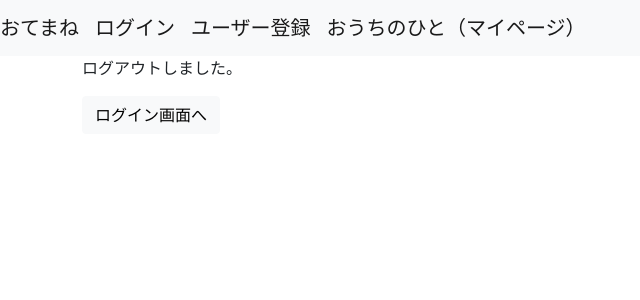
After one commit to yzwnrm/otemane, a Django app: page /app/logout_done/ in a window 1280 px wide. The commit adds this page. Shown: the top 300 px of the page, without its empty margins (0-640 px from the left). Run offline with Django 5.2, Linux system fonts and the light colour scheme.

Commit message:
ログアウト完了画面作成

```diff
--- a/otemane/app/urls.py
+++ b/otemane/app/urls.py
@@ -2,7 +2,7 @@ from django.urls import path
 from .views import (
     UserRegisterView, HomeView, UserLoginView,
     UserLogoutView, UserView, PasswordChangeDone,
-    PasswordChange, RegistDone, GuideView,
+    PasswordChange, RegistDone, GuideView, UserLogoutDone,
 )
 from . import views
 
@@ -14,6 +14,7 @@ urlpatterns = [
     path('regist_done/', RegistDone.as_view(), name='regist_done'),
     path('user_login/', UserLoginView.as_view(), name='user_login'),
     path('user_logout/', UserLogoutView.as_view(), name='user_logout'),
+    path('logout_done/', UserLogoutDone.as_view(), name='logout_done'),
     path('user/', UserView.as_view(), name='user'),
     path('password_change/', PasswordChange.as_view(), name='password_change'),
     path('password_change/done/', PasswordChangeDone.as_view(), name='password_change_done'),
--- a/otemane/app/views.py
+++ b/otemane/app/views.py
@@ -65,7 +65,10 @@ class UserLogoutView(View):
 
     def post(self, request, *args, **kwargs):
         logout(request)
-        return redirect('app:home')
+        return redirect('app:logout_done')
+
+class UserLogoutDone(TemplateView):
+    template_name = 'logout_done.html'
 
 class UserView(LoginRequiredMixin, TemplateView):
     template_name = 'user.html'
--- a/otemane/templates/base.html
+++ b/otemane/templates/base.html
@@ -20,7 +20,7 @@
             <a class="navbar-brand" href="{% url 'app:user_login' %}">ログイン</a>
             <a class="navbar-brand" href="{% url 'app:regist' %}">ユーザー登録</a>
             {% endif %}
-            <a class="navbar-brand" href="{% url 'app:user' %}">マイページ</a>
+            <a class="navbar-brand" href="{% url 'app:user' %}">おうちのひと（マイページ）</a>
         </nav>
         {% block content %}
         {% endblock %}
--- a/otemane/templates/home.html
+++ b/otemane/templates/home.html
@@ -1,4 +1,4 @@
 {% extends "base.html" %}
 {% block content %}
-<h1>おてまね</h1>
+<h4>おてまね</h4>
 {% endblock  %}
--- /dev/null
+++ b/otemane/templates/logout_done.html
@@ -0,0 +1,9 @@
+{% extends "base.html" %}
+{% block content %}
+<body>
+    <div class="container">
+        <p>ログアウトしました。</p>
+        <a class="btn btn-light" href="{% url 'app:user_login' %}" role="button">ログイン画面へ</a>
+    </div>
+</body>
+{% endblock %}
--- a/otemane/templates/user_login.html
+++ b/otemane/templates/user_login.html
@@ -2,7 +2,7 @@
 {% block content %}
 <body>
     <div class="container">
-        <h1>おてまね</h1>
+        <h4>おてまね</h4>
             <form method="POST">
             {% csrf_token %}
             {{ form.as_p }}
```
